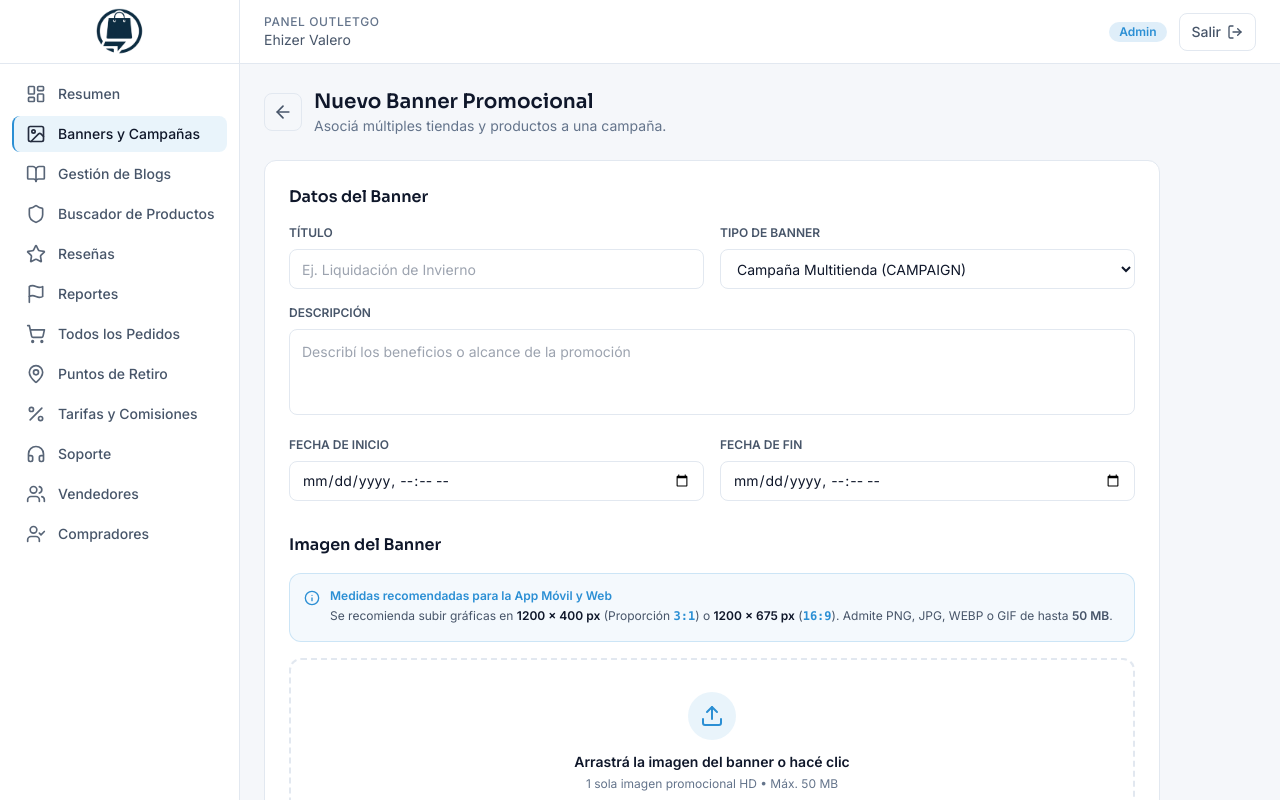
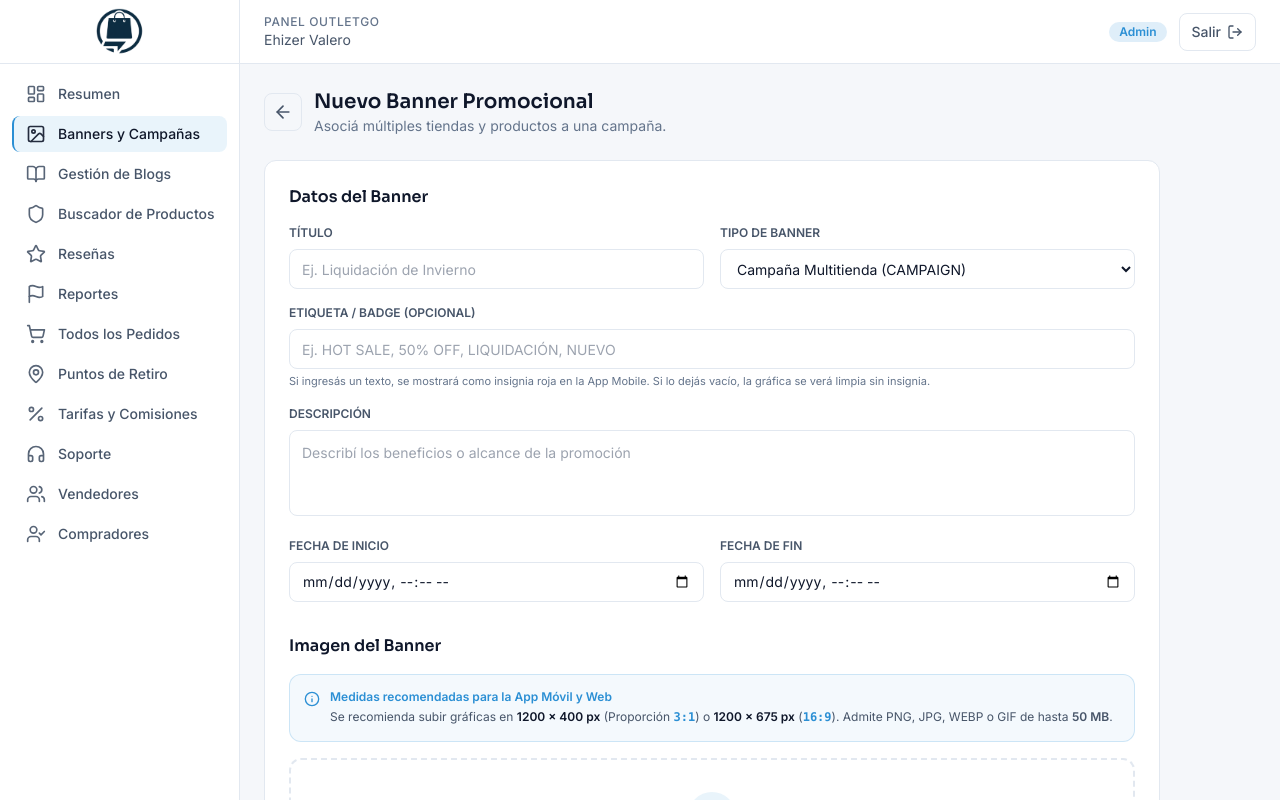
Before and after one commit to byehizer/Outletgo-Web, a React (Vite) app: page /admin/banners/new in a window 1280 px wide. Shown: the top 800 px of the page. Built offline with nearby package versions, Linux system fonts and the light colour scheme; no server answers.

Commit message:
feat(admin): agregar campo Etiqueta/Badge (Opcional) en formulario de creacion y edicion de banners

```diff
--- a/src/features/admin/adminBannersApi.ts
+++ b/src/features/admin/adminBannersApi.ts
@@ -7,6 +7,7 @@ export interface AdminBanner {
   imageUrl: string;
   type: 'CAMPAIGN' | 'STORE' | 'PRODUCT';
   status: 'ACTIVE' | 'PAUSED' | 'EXPIRED';
+  badgeText?: string | null;
   startDate?: string;
   endDate?: string;
   createdAt?: string;
@@ -17,6 +18,7 @@ export interface CreateBannerRequest {
   description: string;
   imageUrl: string;
   type: 'CAMPAIGN' | 'STORE' | 'PRODUCT';
+  badgeText?: string | null;
   startDate?: string;
   endDate?: string;
   storeIds?: string[];
--- a/src/pages/admin/banners/BannerFormPage.tsx
+++ b/src/pages/admin/banners/BannerFormPage.tsx
@@ -36,6 +36,7 @@ export function BannerFormPage() {
   // Form State
   const [title, setTitle] = useState('');
   const [description, setDescription] = useState('');
+  const [badgeText, setBadgeText] = useState('');
   const [imageUrl, setImageUrl] = useState('');
   const [type, setType] = useState<'CAMPAIGN' | 'STORE' | 'PRODUCT'>('CAMPAIGN');
   const [startDate, setStartDate] = useState('');
@@ -57,6 +58,7 @@ export function BannerFormPage() {
           if (b) {
             setTitle(b.title || '');
             setDescription(b.description || '');
+            setBadgeText(b.badgeText || '');
             setImageUrl(b.imageUrl || '');
             setType(b.type || 'CAMPAIGN');
             if (b.startDate) {
@@ -387,6 +389,7 @@ export function BannerFormPage() {
         description,
         imageUrl: finalImageUrl,
         type,
+        badgeText: badgeText.trim() || undefined,
         // Jackson LocalDateTime no acepta el sufijo Z de UTC — enviamos sin timezone
         startDate: new Date(startDate).toISOString().replace('Z', '').split('.')[0],
         endDate: new Date(endDate).toISOString().replace('Z', '').split('.')[0],
@@ -469,6 +472,22 @@ export function BannerFormPage() {
                 <option value="PRODUCT">Redirección a Producto (PRODUCT)</option>
               </select>
             </div>
+          </div>
+
+          <div>
+            <label className="block text-xs font-semibold text-[var(--text-secondary)] uppercase">
+              Etiqueta / Badge (Opcional)
+            </label>
+            <input
+              type="text"
+              value={badgeText}
+              onChange={(e) => setBadgeText(e.target.value)}
+              placeholder="Ej. HOT SALE, 50% OFF, LIQUIDACIÓN, NUEVO"
+              className="mt-2 h-10 w-full rounded-lg border border-[var(--border)] bg-[var(--bg-input)] px-3 text-sm text-[var(--text-primary)] outline-none focus:border-brand"
+            />
+            <p className="mt-1 text-[11px] text-[var(--text-muted)]">
+              Si ingresás un texto, se mostrará como insignia roja en la App Mobile. Si lo dejás vacío, la gráfica se verá limpia sin insignia.
+            </p>
           </div>
 
           <div>
--- a/src/pages/admin/banners/BannersListPage.tsx
+++ b/src/pages/admin/banners/BannersListPage.tsx
@@ -252,6 +252,11 @@ export function BannersListPage() {
                           <span className="text-xs text-[var(--text-muted)] block max-w-xs truncate">
                             {banner.description || 'Sin descripción'}
                           </span>
+                          {banner.badgeText ? (
+                            <span className="inline-block mt-1 px-1.5 py-0.5 rounded text-[10px] font-extrabold bg-red-500/10 text-red-500 border border-red-500/20">
+                              🏷️ {banner.badgeText}
+                            </span>
+                          ) : null}
                         </div>
                       </div>
                     </td>
```
